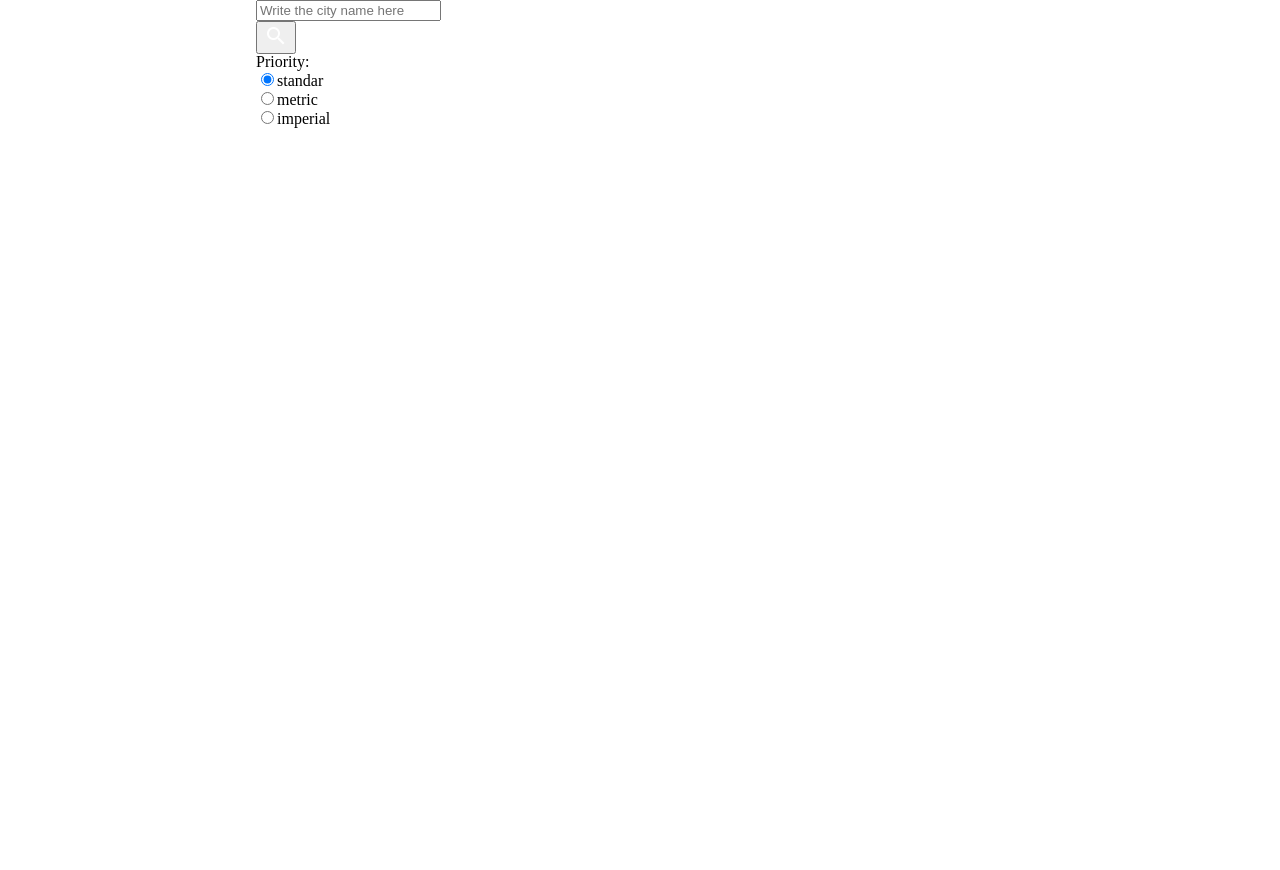
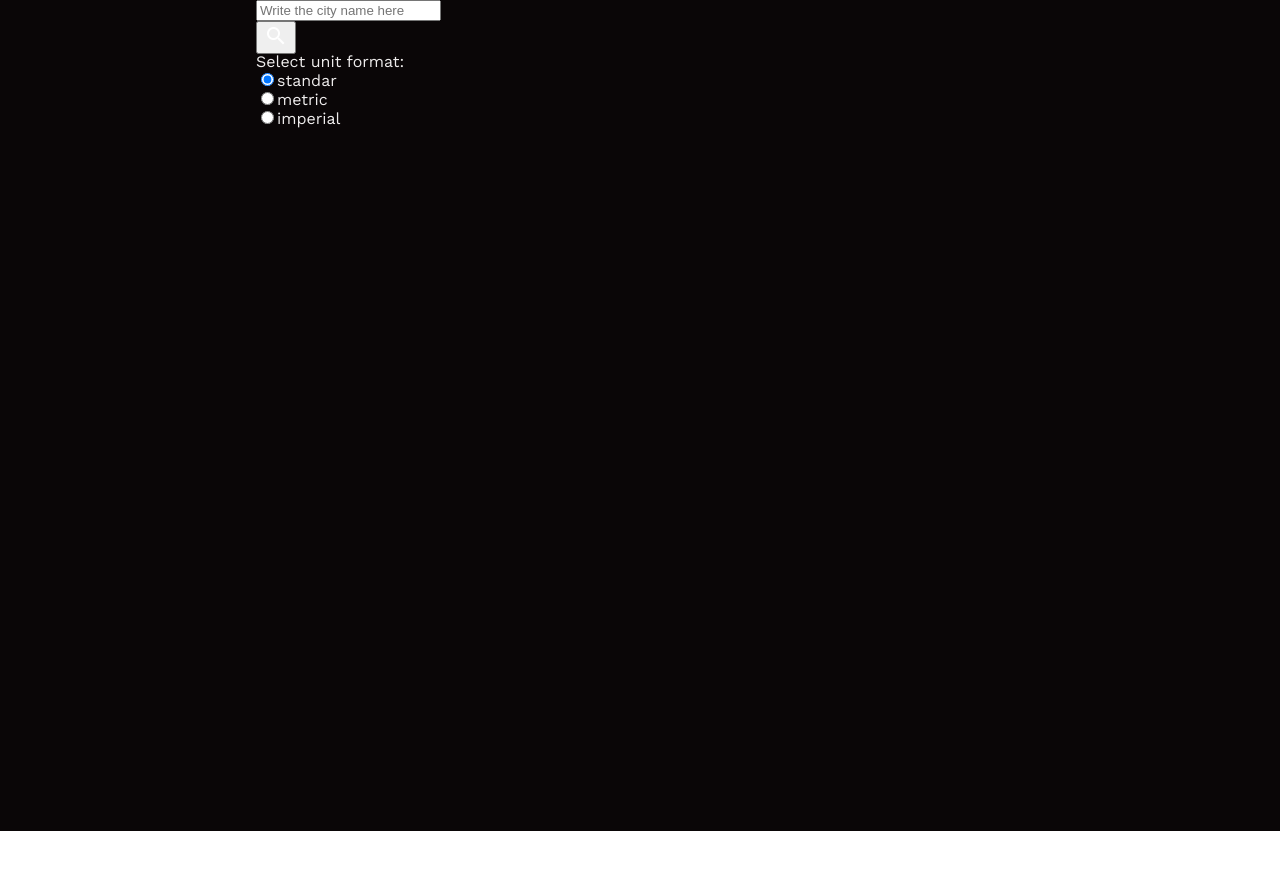
Before and after one commit to RossielCS/Weather-App, a website built with webpack: page dist/index.html in a window 1280 px wide. After the commit the page ends 831 px from the top, so only its background shows below. Built offline with nearby package versions, Linux system fonts and the light colour scheme; no server answers.

Commit message:
Add styling

```diff
--- /dev/null
+++ b/src/assets/stylesheets/_mixins.scss
@@ -0,0 +1,6 @@
+@mixin flex($direction, $justify, $align) {
+  display: flex;
+  flex-direction: $direction;
+  justify-content: $justify;
+  align-items: $align;
+}
--- /dev/null
+++ b/src/assets/stylesheets/_variables.scss
@@ -0,0 +1,4 @@
+$terciary-color-dark: #0a0607;
+$primary-color: #d72f30;
+$secondary-color: #eeecec;
+$terciary-color: #595757;
--- a/src/assets/stylesheets/style.scss
+++ b/src/assets/stylesheets/style.scss
@@ -1,12 +1,21 @@
 @import 'reset';
+@import 'variables';
+@import 'mixins';
+
+/*
+$terciary-color-dark: #0a0607;
+$primary-color: #d72f30;
+$secondary-color: #eeecec;
+$terciary-color: #595757;
+*/
 
 #content {
   margin: auto;
   height: 100%;
   width: 100%;
-  background-repeat: repeat;
-  background-position: center;
-  background-size: contain;
+  color: $secondary-color;
+  background-color: $terciary-color-dark;
+  font-family: 'Work Sans', sans-serif;
 }
 
 .material-icons {
@@ -34,7 +43,7 @@ main {
   width: 60%;
   display: grid;
   grid-template-columns: 1fr 4fr 1fr;
-  grid-template-rows: 1fr 1fr minmax(60vh, 80vh);
+  grid-template-rows: 1fr 0.5fr minmax(60vh, 80vh);
 
   form {
     grid-column: 1/2;
@@ -44,15 +53,18 @@ main {
   article {
     grid-column: 2/3;
     grid-row: 3/4;
-  }
-}
+    height: 70%;
+    width: 100%;
+    padding: 20px;
+    border-radius: 20px;
+    border: 1px solid $secondary-color;
 
-article {
-  div {
-    #weather-icon-descr {
-      height: 50px;
-      width: 50px;
-      border: none;
+    div {
+      #weather-icon-descr {
+        height: 50px;
+        width: 50px;
+        border: none;
+      }
     }
   }
 }
--- a/src/modules/form.js
+++ b/src/modules/form.js
@@ -73,7 +73,7 @@ function formSearch(parent, units) {
   icon.innerHTML = 'search';
 
   const priorityTitle = creator(form, 'p', 'append');
-  priorityTitle.innerHTML = 'Priority:';
+  priorityTitle.innerHTML = 'Select unit format:';
   const radioContainer = creator(form, 'div', 'append');
   radioContainer.setAttribute('class', 'radio-container');
 
```
Also changed, not shown: dist/index.html.
